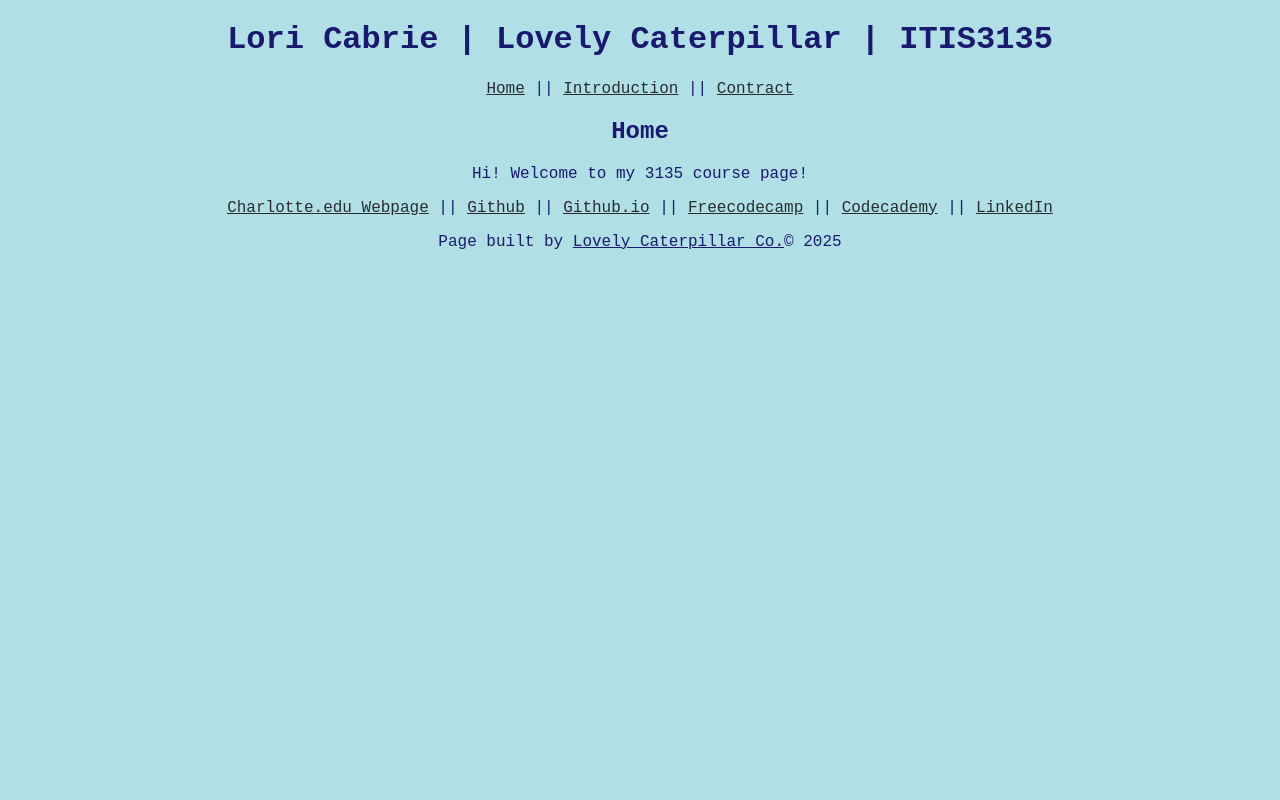
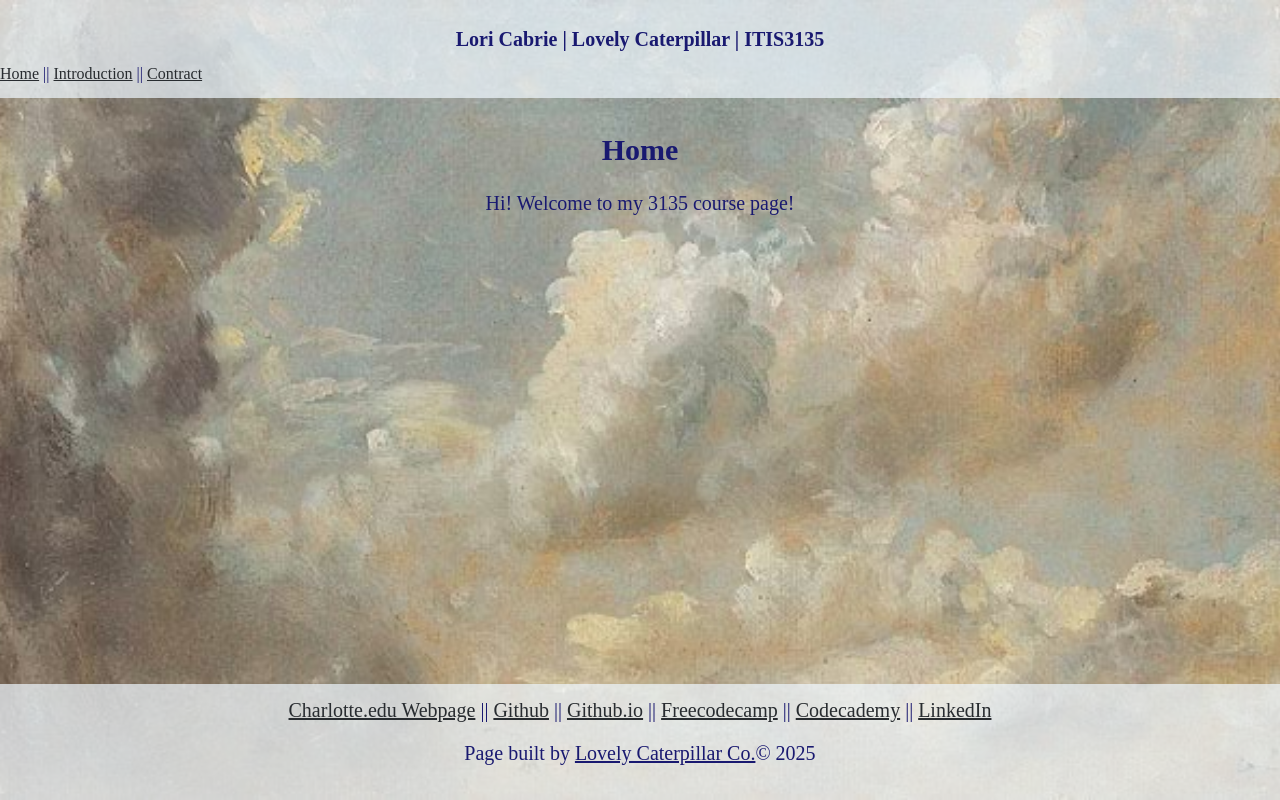
Before and after one commit to LoriCabrie26/LoriCabrie26.github.io, a plain HTML site: page itis3135/index.html in a window 1280 px wide. Drawn offline with Linux system fonts and the light colour scheme.

Commit message:
Style edits

```diff
--- /dev/null
+++ b/itis3135/components/footer.html
@@ -0,0 +1,16 @@
+<footer>
+    <nav>
+        <a href="https://webpages.charlotte.edu/lcabrie/">Charlotte.edu Webpage</a>
+        ||
+        <a href="https://github.com/LoriCabrie26/LoriCabrie26.github.io/tree/main">Github</a>
+        ||
+        <a href="https://loricabrie26.github.io/">Github.io</a>
+        ||
+        <a href="https://www.freecodecamp.org/LoriCabrie">Freecodecamp</a>
+        ||
+        <a href="https://www.codecademy.com/profiles/LoriCabrie">Codecademy</a>
+        ||
+        <a href="https://www.linkedin.com/in/lori-cabrie/">LinkedIn</a>
+    </nav>
+    <p>Page built by <a href="lovelycaterpillar.com">Lovely Caterpillar Co.</a>&copy; 2025</p>
+</footer>
--- /dev/null
+++ b/itis3135/components/header.html
@@ -0,0 +1,10 @@
+<header>
+    <h1>Lori Cabrie | Lovely Caterpillar | ITIS3135</h1>
+    <nav>
+        <a href="./">Home</a>
+        ||
+        <a href="introduction.html">Introduction</a>
+        ||
+        <a href="contract.html">Contract</a>
+    </nav>
+</header>
--- a/itis3135/index.html
+++ b/itis3135/index.html
@@ -8,36 +8,12 @@
     <link rel="stylesheet" href="styles/default.css">
 </head>
 <body>
-    <header>
-        <h1>Lori Cabrie | Lovely Caterpillar | ITIS3135</h1>
-        <nav>
-            <a href="./">Home</a>
-            ||
-            <a href="introduction.html">Introduction</a>
-            ||
-            <a href="contract.html">Contract</a>
-        </nav>
-
-    </header>
+    <div data-include="components/header.html"></div>
     <main>
         <h2>Home</h2>
         <p>Hi! Welcome to my 3135 course page!</p>
     </main>
-    <footer>
-        <nav>
-            <a href="https://webpages.charlotte.edu/lcabrie/">Charlotte.edu Webpage</a>
-            ||
-            <a href="https://github.com/LoriCabrie26/LoriCabrie26.github.io/tree/main">Github</a>
-            ||
-            <a href="https://loricabrie26.github.io/">Github.io</a>
-            ||
-            <a href="https://www.freecodecamp.org/LoriCabrie">Freecodecamp</a>
-            ||
-            <a href="https://www.codecademy.com/profiles/LoriCabrie">Codecademy</a>
-            ||
-            <a href="https://www.linkedin.com/in/lori-cabrie/">LinkedIn</a>
-        </nav>
-        <p>Page built by <a href="lovelycaterpillar.com">Lovely Caterpillar Co.</a>&copy; 2025</p>
-    </footer>
+    <div data-include="components/footer.html"></div>
+    <script src="scripts/HTMLInclude.js"></script>
 </body>
 </html>
--- /dev/null
+++ b/itis3135/scripts/HTMLInclude.js
@@ -0,0 +1,65 @@
+/*! HTMLInclude v1.1.1 | MIT License | github.com/paul-browne/HTMLInclude */
+!function(w, d) {
+    if (!w.HTMLInclude) {
+        w.HTMLInclude = function() {
+            function isInViewport(element, offset) {
+                return element.getBoundingClientRect().top <= (+offset + w.innerHeight);
+            }
+            function ajax(url, elements) {
+                var xhr = new XMLHttpRequest();
+                xhr.onreadystatechange = function() {
+                    if (xhr.readyState == 4 && xhr.status == 200) {
+                        elements.forEach(function(element) {
+                            var dataReplace = element.getAttribute("data-replace");
+                            var z = xhr.responseText;
+                            if (dataReplace) {
+                                dataReplace.split(",").forEach(function(el) {
+                                    var o = el.trim().split(":");
+                                    z = z.replace(new RegExp(o[0], "g"), o[1]);
+                                });
+                            }
+                            element.outerHTML = z;
+                            var scripts = new DOMParser().parseFromString(z, 'text/html').querySelectorAll("SCRIPT");
+                            var i = 0;
+                            var j = scripts.length;
+                            while (i < j) {
+                                var newScript = d.createElement("SCRIPT");
+                                scripts[i].src ? newScript.src = scripts[i].src : newScript.innerHTML = scripts[i].innerHTML;
+                                d.head.appendChild(newScript);
+                                i++;
+                            }
+                        });
+                    }
+                };
+                xhr.open("GET", url, true);
+                xhr.send();
+            }
+            function lazyLoad(element, offset) {
+                w.addEventListener("scroll", function scrollFunc() {
+                    if (isInViewport(element, offset)) {
+                        w.removeEventListener("scroll", scrollFunc);
+                        ajax(element.getAttribute("data-include"), [element]);
+                    }
+                })
+            }
+            var store = {};
+            var dis = d.querySelectorAll('[data-include]:not([data-in])');
+            var i = dis.length;
+            while (i--) {
+                var di = dis[i].getAttribute('data-include');
+                var laziness = dis[i].getAttribute('data-lazy');
+                dis[i].setAttribute("data-in", "");
+                if (!laziness || (laziness && isInViewport(dis[i], laziness))) {
+                    store[di] = store[di] || [];
+                    store[di].push(dis[i]);
+                } else {
+                    lazyLoad(dis[i], laziness);
+                }
+            }
+            for (var key in store) {
+                ajax(key, store[key]);
+            }
+        }
+    }
+    w.HTMLInclude();
+}(window, document)
--- a/itis3135/styles/clt.css
+++ b/itis3135/styles/clt.css
@@ -1,38 +1,63 @@
 body{
     text-align: center;
-    background-color:rgb(255, 255, 225);
+    /*background-color:rgb(255, 255, 225);*/
+    background: url("../images/YellowStonePic.jpg") no-repeat center center fixed;
+    background-size: cover;
     color:darkolivegreen;
-    font-family:'Courier New', Courier, monospace;
+    font-family:'Times New Roman', Times, serif
 }
+
 
 h1{
     text-decoration: underline;
+    background-color: rgba(255, 228, 196, 0.7); /* Bisque with 70% opacity */
+    padding: 10px; /* Adds spacing inside the box */
+    border-radius: 5px;
+    display: inline-block;
 }
 
 
 
-a{
-    color:rgb(128, 180, 128);
+h2{
+    background-color: rgba(255, 228, 196, 0.7); /* Bisque with 70% opacity */
+    padding: 10px; /* Adds spacing inside the box */
+    border-radius: 5px;
+    display: inline-block;
 }
 
-footer div{
+
+a{
+    color: darkolivegreen;
+}
+
+footer {
+    background-color: bisque;
+    padding-bottom: 15px;
+    position: absolute;
+    bottom: 0;
+    width: 100%;
+    left: 0;
+    font-size: 20px;
+}
+
+main div{
     font-weight: bold;
 }
 
-a:hover{
-    color:rgb(121, 243, 184);
+footer a:hover{
+    color: rgb(239, 174, 231);
     text-decoration: none;
 }
-div a:hover{
+ main div a:hover{
     color:aliceblue;
     text-decoration: none;
 }
 
-div{
-    background-color:rgb(204, 234, 251);
+main div{
+    background-color:rgb(239, 174, 231, 0.9);
     margin-left: auto;
     margin-right: auto;
     width: 200px;
     padding: 10px;
-    border: 2px solid rgb(128, 180, 128);
+    border: 2px solid darkolivegreen;
 }
--- a/itis3135/styles/default.css
+++ b/itis3135/styles/default.css
@@ -1,8 +1,33 @@
 body{
-    background-color: powderblue;
+    background: url("../images/IMG_5424.JPG") no-repeat center center fixed;
+    background-size: cover;
+    padding-top: 100px;
+    color:midnightblue;
+    font-family:'Times New Roman', Times, serif
+}
+header{
+    position: absolute;
+    top: 0;
+    width: 100%;
+    left: 0;
+    background-color: rgb(240,248,255, 0.7);
+    padding-top: 15px;
+    padding-bottom: 15px;
+}
+header h1{
     text-align: center;
-    color:midnightblue;
-    font-family:'Courier New', Courier, monospace;
+    font-size: 20px;
+}
+footer{
+    background-color: rgb(240,248,255, 0.7);
+    padding-bottom: 15px;
+    padding-top: 15px;
+    position: absolute;
+    bottom: 0;
+    width: 100%;
+    left: 0;
+    font-size: 20px;
+    text-align: center;
 }
 a{
     color:rgb(40, 44, 48);
@@ -23,9 +48,10 @@ a:hover{
 
 
 main{
-    text-align: left;
+    text-align: center;
     margin-left: 20%;
     margin-right: 20%;
+    font-size: 20px;
 }
 
 h2{
```
Also changed, not shown: index.html (+6 -2 lines), itis3135/images/IMG_5424.JPG (added), itis3135/images/YellowStonePic.jpg (added).
